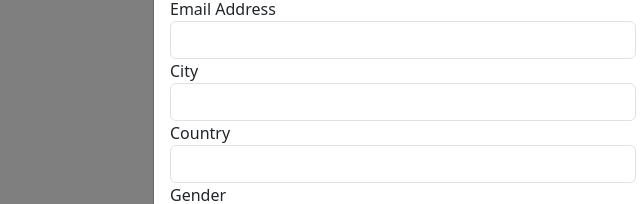
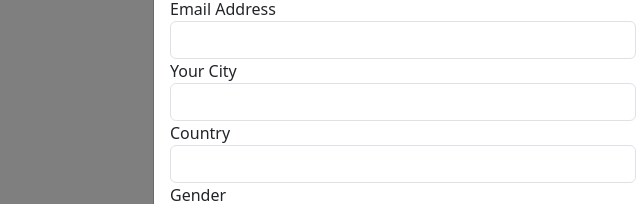
Before and after one commit to Prince21hub/newtask.html, a plain HTML site: page modal.html in a window 1280 px wide. Both pictures are taken after a click on the button "REGISTRATION FORM". Shown: the part 173-377 px from the top of the page, 237-877 px from the left. Drawn offline with nearby package versions, Linux system fonts and the light colour scheme.

Commit message:
changable

```diff
--- a/modal.html
+++ b/modal.html
@@ -39,7 +39,7 @@
                         <input type="text" id="Email" class="form-control">
                     </div>
                     <div class="col-md-12">
-                        <label for="city">City</label>
+                        <label for="city">Your City</label>
                         <input type="text" id="city" class="form-control">
                     </div>
                     <div class="col-md-12">
```
